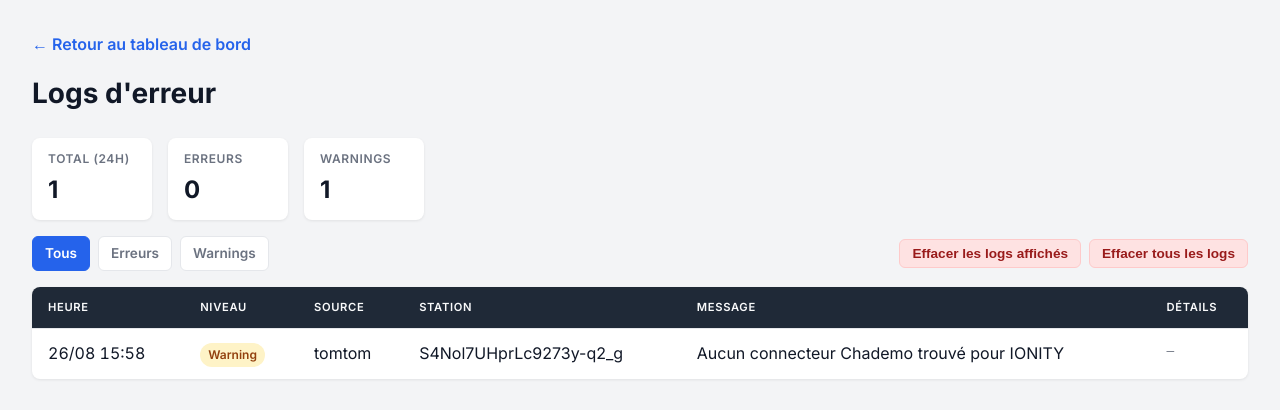
After one commit to gregcab/ev-charging-monitor, a Flask app: page /logs in a window 1280 px wide. The commit adds this page. Shown: the top 410 px of the page. Run offline with Flask 3, Linux system fonts and the light colour scheme; data comes from the database, SQL or seed files in the repository.

Commit message:
feat: alertes d'erreur API et page de logs

```diff
--- a/ev_monitor/dashboard.py
+++ b/ev_monitor/dashboard.py
@@ -6,10 +6,14 @@ from flask import Flask, jsonify, render_template, request
 
 from ev_monitor.config import MONITOR_INTERVAL_MINUTES
 from ev_monitor.storage import (
+    clear_errors,
     get_all_stations,
+    get_error_stats,
     get_history,
+    get_last_collect_run,
     get_last_zero_availability,
     get_latest_availability,
+    get_recent_errors,
 )
 
 logger = logging.getLogger(__name__)
@@ -54,7 +58,13 @@ def index():
     stations = _sort_stations(
         [_enrich_station(s, include_history=True) for s in get_all_stations()]
     )
-    return render_template("index.html", stations=stations, interval=MONITOR_INTERVAL_MINUTES)
+    last_run = get_last_collect_run()
+    return render_template(
+        "index.html",
+        stations=stations,
+        interval=MONITOR_INTERVAL_MINUTES,
+        last_run=last_run,
+    )
 
 
 @app.route("/station/<station_id>")
@@ -64,6 +74,21 @@ def station_detail(station_id):
     if not station:
         return "Station non trouvée", 404
     return render_template("station.html", station=station)
+
+
+@app.route("/logs")
+def logs_page():
+    hours = int(request.args.get("hours", "24"))
+    level = request.args.get("level") or None
+    errors = get_recent_errors(hours=hours, level=level)
+    stats = get_error_stats(hours=hours)
+    return render_template(
+        "logs.html",
+        errors=errors,
+        hours=hours,
+        level=level,
+        stats=stats,
+    )
 
 
 @app.route("/api/stations")
@@ -77,7 +102,11 @@ def api_dashboard():
     stations = _sort_stations(
         [_enrich_station(s, include_history=True) for s in get_all_stations()]
     )
-    return jsonify({"stations": stations, "interval": MONITOR_INTERVAL_MINUTES})
+    return jsonify({
+        "stations": stations,
+        "interval": MONITOR_INTERVAL_MINUTES,
+        "last_run": get_last_collect_run(),
+    })
 
 
 def _compute_hourly_stats(station_id, hours=720):
@@ -108,3 +137,21 @@ def api_hourly_stats(station_id):
         "hours": list(range(24)),
         "availability_pct": _compute_hourly_stats(station_id, hours=hours),
     })
+
+
+@app.route("/api/logs")
+def api_logs():
+    hours = int(request.args.get("hours", "24"))
+    level = request.args.get("level") or None
+    return jsonify({
+        "errors": get_recent_errors(hours=hours, level=level),
+        "stats": get_error_stats(hours=hours),
+    })
+
+
+@app.route("/api/logs/clear", methods=["POST"])
+def api_logs_clear():
+    hours = request.args.get("hours", type=int)
+    clear_errors(hours=hours)
+    logger.info("Logs effacés (hours=%s)", hours)
+    return jsonify({"ok": True})
--- /dev/null
+++ b/ev_monitor/templates/logs.html
@@ -0,0 +1,283 @@
+<!doctype html>
+<html lang="fr">
+<head>
+  <meta charset="utf-8">
+  <meta name="viewport" content="width=device-width, initial-scale=1">
+  <title>Logs d'erreur — Surveillance Chademo A8</title>
+  <link rel="preconnect" href="https://fonts.googleapis.com">
+  <link rel="preconnect" href="https://fonts.gstatic.com" crossorigin>
+  <link href="https://fonts.googleapis.com/css2?family=Inter:wght@400;500;600;700&display=swap" rel="stylesheet">
+  <style>
+    :root {
+      --bg: #f3f4f6;
+      --surface: #ffffff;
+      --text: #111827;
+      --text-secondary: #6b7280;
+      --border: #e5e7eb;
+      --accent: #2563eb;
+      --green: #16a34a;
+      --orange: #f59e0b;
+      --red: #dc2626;
+      --shadow: 0 1px 3px rgba(0,0,0,0.08);
+      --radius: 8px;
+    }
+
+    * { box-sizing: border-box; }
+    body {
+      font-family: 'Inter', system-ui, sans-serif;
+      margin: 0;
+      padding: 2rem;
+      background: var(--bg);
+      color: var(--text);
+      line-height: 1.5;
+    }
+
+    .container { max-width: 1400px; margin: 0 auto; }
+
+    .back-link {
+      display: inline-flex;
+      align-items: center;
+      gap: 0.35rem;
+      color: var(--accent);
+      text-decoration: none;
+      font-weight: 600;
+      margin-bottom: 1rem;
+    }
+
+    .back-link:hover { text-decoration: underline; }
+
+    h1 { font-size: 1.75rem; font-weight: 700; margin: 0 0 1.5rem; }
+
+    .toolbar {
+      display: flex;
+      justify-content: space-between;
+      align-items: center;
+      gap: 1rem;
+      flex-wrap: wrap;
+      margin-bottom: 1rem;
+    }
+
+    .filter-buttons { display: flex; gap: 0.5rem; flex-wrap: wrap; }
+    .filter-buttons a, .filter-buttons button {
+      display: inline-flex;
+      align-items: center;
+      gap: 0.35rem;
+      padding: 0.4rem 0.75rem;
+      border-radius: 6px;
+      border: 1px solid var(--border);
+      background: var(--surface);
+      color: var(--text-secondary);
+      font-size: 0.85rem;
+      font-weight: 600;
+      text-decoration: none;
+      cursor: pointer;
+    }
+    .filter-buttons a.active, .filter-buttons button.active {
+      background: var(--accent);
+      color: white;
+      border-color: var(--accent);
+    }
+
+    .action-buttons { display: flex; gap: 0.5rem; flex-wrap: wrap; }
+    .btn-danger {
+      padding: 0.4rem 0.75rem;
+      border-radius: 6px;
+      border: 1px solid #fecaca;
+      background: #fee2e2;
+      color: #991b1b;
+      font-size: 0.85rem;
+      font-weight: 600;
+      cursor: pointer;
+    }
+    .btn-danger:hover { background: #fecaca; }
+
+    .card {
+      background: var(--surface);
+      border-radius: var(--radius);
+      box-shadow: var(--shadow);
+      overflow: hidden;
+    }
+
+    .table-wrap { overflow-x: auto; }
+
+    table {
+      width: 100%;
+      border-collapse: collapse;
+      min-width: 900px;
+    }
+
+    th, td {
+      padding: 0.75rem 1rem;
+      text-align: left;
+      border-bottom: 1px solid var(--border);
+      vertical-align: top;
+    }
+
+    th {
+      background: #1f2937;
+      color: #f9fafb;
+      font-size: 0.7rem;
+      text-transform: uppercase;
+      letter-spacing: 0.06em;
+      font-weight: 600;
+      white-space: nowrap;
+    }
+
+    tbody tr:hover { background: #f9fafb; }
+    tbody tr:last-child td { border-bottom: none; }
+
+    .badge {
+      display: inline-block;
+      padding: 0.2rem 0.5rem;
+      border-radius: 12px;
+      font-size: 0.75rem;
+      font-weight: 600;
+    }
+    .badge-error { background: #fee2e2; color: #991b1b; }
+    .badge-warning { background: #fef3c7; color: #92400e; }
+
+    .timestamp { white-space: nowrap; font-variant-numeric: tabular-nums; }
+    .details {
+      font-family: ui-monospace, SFMono-Regular, Menlo, Monaco, Consolas, monospace;
+      font-size: 0.8rem;
+      color: var(--text-secondary);
+      max-width: 500px;
+      word-break: break-word;
+    }
+
+    .empty {
+      padding: 3rem 1rem;
+      text-align: center;
+      color: var(--text-secondary);
+    }
+
+    .stats {
+      display: flex;
+      gap: 1rem;
+      margin-bottom: 1rem;
+      flex-wrap: wrap;
+    }
+    .stat {
+      background: var(--surface);
+      border-radius: var(--radius);
+      box-shadow: var(--shadow);
+      padding: 0.75rem 1rem;
+      min-width: 120px;
+    }
+    .stat .label {
+      font-size: 0.75rem;
+      color: var(--text-secondary);
+      text-transform: uppercase;
+      letter-spacing: 0.05em;
+      font-weight: 600;
+    }
+    .stat .value {
+      font-size: 1.5rem;
+      font-weight: 700;
+      margin-top: 0.25rem;
+    }
+
+    @media (max-width: 900px) {
+      .toolbar { flex-direction: column; align-items: flex-start; }
+    }
+
+    @media (max-width: 600px) {
+      body { padding: 1rem; }
+    }
+
+    @media (prefers-color-scheme: dark) {
+      :root {
+        --bg: #0f172a;
+        --surface: #1e293b;
+        --text: #f8fafc;
+        --text-secondary: #94a3b8;
+        --border: #334155;
+      }
+      th { background: #111827; color: #f9fafb; }
+      tbody tr:hover { background: #334155; }
+      .filter-buttons a, .filter-buttons button { background: #334155; border-color: #475569; }
+    }
+  </style>
+</head>
+<body>
+  <div class="container">
+    <a class="back-link" href="/">← Retour au tableau de bord</a>
+    <h1>Logs d'erreur</h1>
+
+    <div class="stats">
+      <div class="stat">
+        <div class="label">Total (24h)</div>
+        <div class="value">{{ stats.total }}</div>
+      </div>
+      <div class="stat">
+        <div class="label">Erreurs</div>
+        <div class="value text-red">{{ stats.error }}</div>
+      </div>
+      <div class="stat">
+        <div class="label">Warnings</div>
+        <div class="value text-orange">{{ stats.warning }}</div>
+      </div>
+    </div>
+
+    <div class="toolbar">
+      <div class="filter-buttons">
+        <a class="{% if not level %}active{% endif %}" href="/logs">Tous</a>
+        <a class="{% if level == 'error' %}active{% endif %}" href="/logs?level=error">Erreurs</a>
+        <a class="{% if level == 'warning' %}active{% endif %}" href="/logs?level=warning">Warnings</a>
+      </div>
+      <div class="action-buttons">
+        <button class="btn-danger" onclick="clearLogs({{ hours }})">Effacer les logs affichés</button>
+        <button class="btn-danger" onclick="clearLogs()">Effacer tous les logs</button>
+      </div>
+    </div>
+
+    <div class="card table-wrap">
+      <table>
+        <thead>
+          <tr>
+            <th>Heure</th>
+            <th>Niveau</th>
+            <th>Source</th>
+            <th>Station</th>
+            <th>Message</th>
+            <th>Détails</th>
+          </tr>
+        </thead>
+        <tbody>
+          {% for error in errors %}
+          <tr>
+            <td class="timestamp">{{ error.timestamp | fr_datetime }}</td>
+            <td>
+              {% if error.level == 'error' %}
+                <span class="badge badge-error">Erreur</span>
+              {% else %}
+                <span class="badge badge-warning">Warning</span>
+              {% endif %}
+            </td>
+            <td>{{ error.source }}</td>
+            <td>{{ error.station_id or '—' }}</td>
+            <td>{{ error.message }}</td>
+            <td class="details">{{ error.details or '—' }}</td>
+          </tr>
+          {% else %}
+          <tr>
+            <td colspan="6" class="empty">Aucun log sur les dernières {{ hours }} heures.</td>
+          </tr>
+          {% endfor %}
+        </tbody>
+      </table>
+    </div>
+  </div>
+
+  <script>
+    function clearLogs(hours) {
+      const label = hours ? `les logs de plus de ${hours} heures` : 'tous les logs';
+      if (!confirm(`Confirmer la suppression de ${label} ?`)) return;
+      const url = hours ? `/api/logs/clear?hours=${hours}` : '/api/logs/clear';
+      fetch(url, { method: 'POST' })
+        .then(r => r.json())
+        .then(() => window.location.reload());
+    }
+  </script>
+</body>
+</html>
```
Also changed, not shown: ev_monitor/monitor.py (+31 -3 lines), ev_monitor/storage.py (+151 -0 lines), ev_monitor/templates/index.html (+36 -0 lines), ev_monitor/tomtom_client.py (+29 -3 lines).
